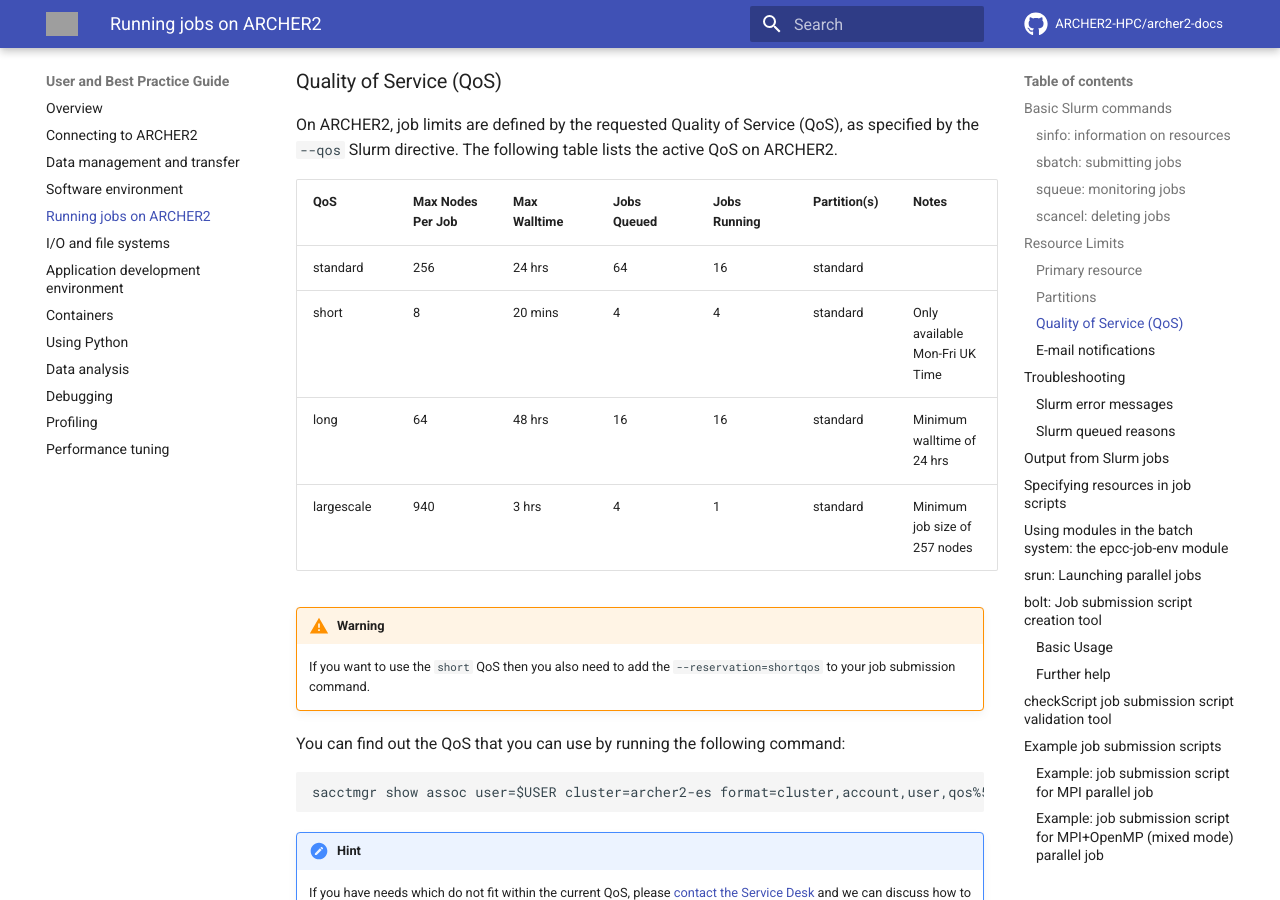
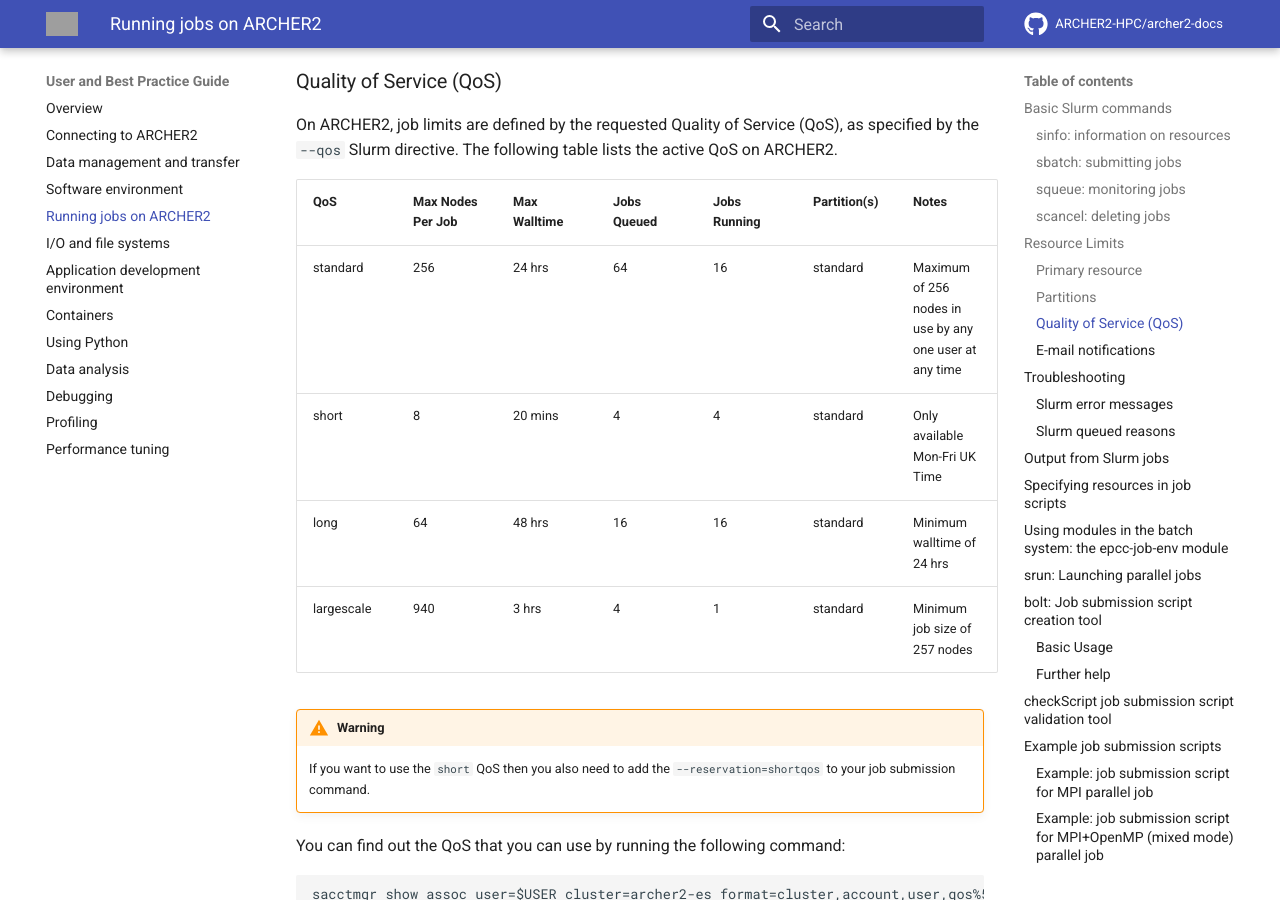
Before and after one commit to ARCHER2-HPC/archer2-docs, an MkDocs documentation site: the page built from docs/user-guide/scheduler.md, in a window 1280 px wide and 900 px high, scrolled down 3304 px. Built offline with MkDocs 1.6.1 and Material for MkDocs 9.7.7, drawn with Linux system fonts in a browser that asks for light colours; comment, search, counter and statistics services are not loaded; grey boxes are pictures that could not be loaded.

Commit message:
Adds note on updated standard QoS restrictions

```diff
--- a/docs/user-guide/scheduler.md
+++ b/docs/user-guide/scheduler.md
@@ -146,7 +146,7 @@
 
 | QoS        | Max Nodes Per Job | Max Walltime | Jobs Queued | Jobs Running | Partition(s) | Notes |
 | ---------- | ----------------- | ------------ | ----------- | ------------ | ------------ | ------|
-| standard   | 256               | 24 hrs       | 64          | 16           | standard     |       |
+| standard   | 256               | 24 hrs       | 64          | 16           | standard     | Maximum of 256 nodes in use by any one user at any time |
 | short      | 8                 | 20 mins      | 4           | 4            | standard     | Only available Mon-Fri UK Time |
 | long       | 64                | 48 hrs       | 16          | 16           | standard     | Minimum walltime of 24 hrs |
 | largescale | 940               | 3 hrs        | 4           | 1            | standard     | Minimum job size of 257 nodes |
```
